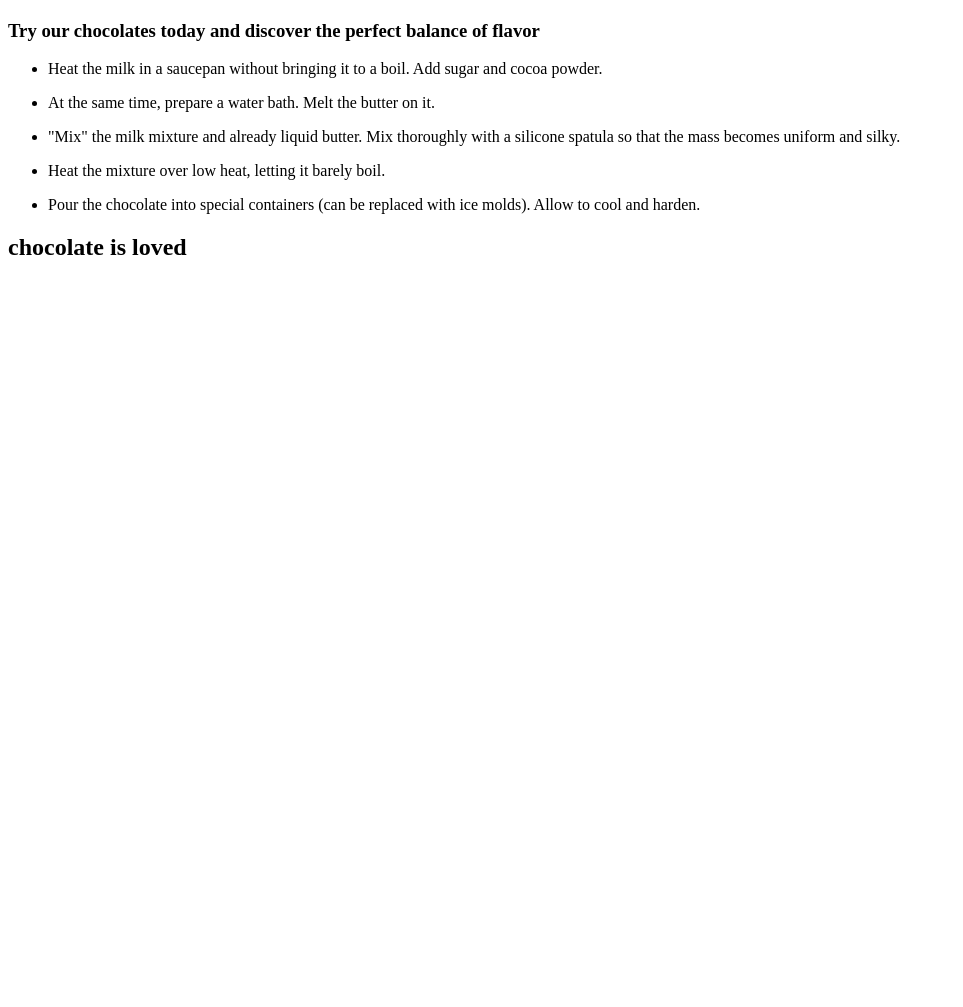
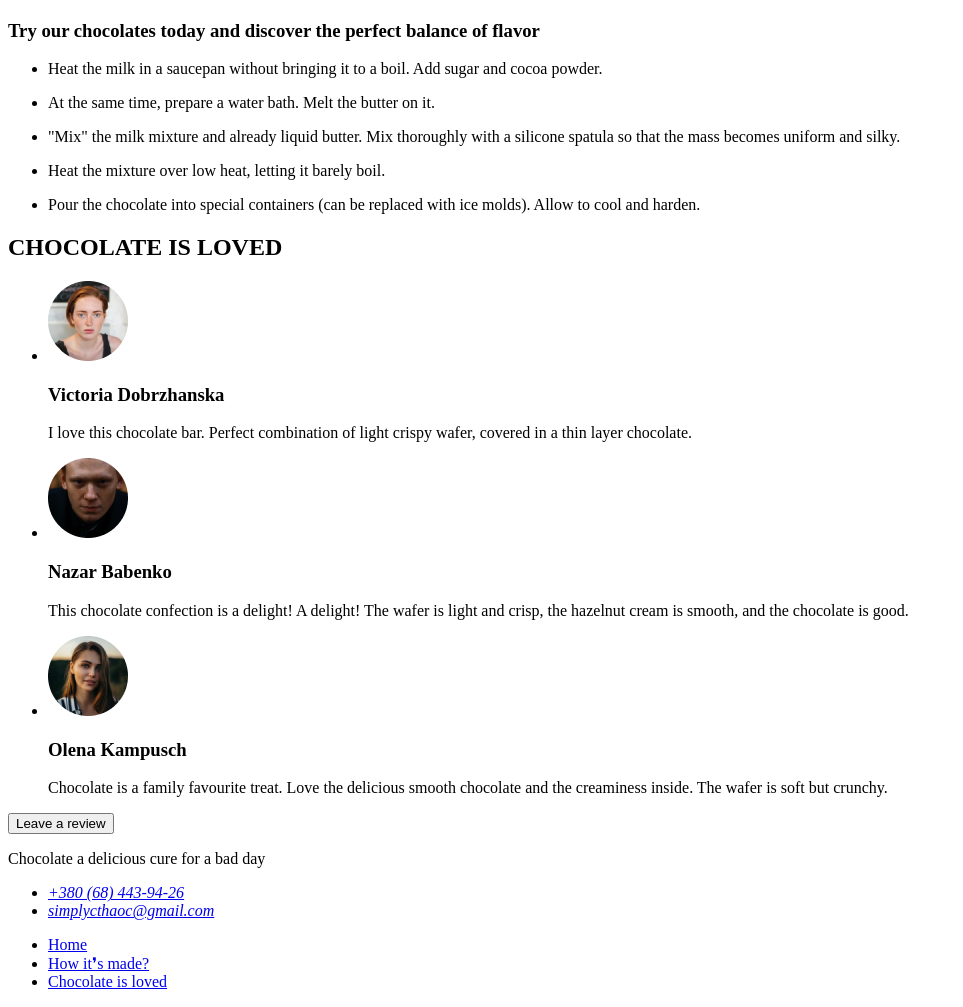
Before and after one commit to LiudmylaNovak/SIMPLY-CHOCOLATE, a plain HTML site: page index.html in a window 1280 px wide. Shown: the part 1352-2359 px from the top of the page, without its empty margins (0-963 px from the left). Before the commit the page ends 1633 px from the top, so only its background shows below. Drawn offline with Linux system fonts and the light colour scheme.

Commit message:
add index file

```diff
--- a/index.html
+++ b/index.html
@@ -17,6 +17,7 @@
       </nav>
     </header>
     <main>
+      <!-- #region Hero -->
       <section>
         <h1>
           Treat yourself or a loved one to our finest ingredients for a moment
@@ -26,6 +27,9 @@
         <a href="#made">How it&#10076;s made</a>
         <a href="#footer">scroll down</a>
       </section>
+      <!-- #endregion Hero -->
+
+      <!-- #region Benefits -->
       <section>
         <h2 hidden>Benefits title</h2>
         <ul>
@@ -59,6 +63,9 @@
           </li>
         </ul>
       </section>
+      <!-- #endregion Benefits -->
+
+      <!-- #region Ingredients -->
       <section>
         <h2>IT ALL ADDS UP TO ONE EXCEPTIONAL <span>TASTE</span> SENSATION</h2>
         <p>
@@ -106,6 +113,9 @@
           </li>
         </ul>
       </section>
+      <!--  #endregion Ingredients -->
+
+      <!-- #region How it's made-->
       <section id="made">
         <h2>HOW IT&#10076;S<span>MADE?</span></h2>
         <img
@@ -147,10 +157,73 @@
           </li>
         </ul>
       </section>
+      <!-- #endregion How it's made-->
+
+      <!-- #region Reviews-->
       <section id="loved">
-        <h2>chocolate is loved</h2>
+        <h2><span>CHOCOLATE</span> IS LOVED</h2>
+        <ul>
+          <li>
+            <img
+              src="./images/reviews/victoria-dobrzhanska.png"
+              alt="Victoria Dobrzhanska"
+              width="80"
+              height="80"
+            />
+            <h3>Victoria Dobrzhanska</h3>
+            <p>
+              I love this chocolate bar. Perfect combination of light crispy
+              wafer, covered in a thin layer chocolate.
+            </p>
+          </li>
+          <li>
+            <img
+              src="./images/reviews/nazar-babenko.png"
+              alt="Nazar Babenko"
+              width="80"
+              height="80"
+            />
+            <h3>Nazar Babenko</h3>
+            <p>
+              This chocolate confection is a delight! A delight! The wafer is
+              light and crisp, the hazelnut cream is smooth, and the chocolate
+              is good.
+            </p>
+          </li>
+          <li>
+            <img
+              src="./images/reviews/olena-kampusch.png"
+              alt="Olena Kampusch"
+            />
+            <h3>Olena Kampusch</h3>
+            <p>
+              Chocolate is a family favourite treat. Love the delicious smooth
+              chocolate and the creaminess inside. The wafer is soft but
+              crunchy.
+            </p>
+          </li>
+        </ul>
+        <button type="button">Leave a review</button>
       </section>
+      <!-- #endregion Reviews-->
     </main>
-    <footer id="footer"></footer>
+    <footer id="footer">
+      <p><span>Chocolate</span> a delicious cure for a bad day</p>
+      <address>
+        <ul>
+          <li><a href="tel:+380684439426">+380 (68) 443-94-26</a></li>
+          <li>
+            <a href="mailto:simplycthaoc@gmail.com">simplycthaoc@gmail.com</a>
+          </li>
+        </ul>
+      </address>
+      <nav>
+        <ul>
+          <li><a href="./index.html">Home</a></li>
+          <li><a href="#made">How it&#10076;s made?</a></li>
+          <li><a href="#loved">Chocolate is loved</a></li>
+        </ul>
+      </nav>
+    </footer>
   </body>
 </html>
```
